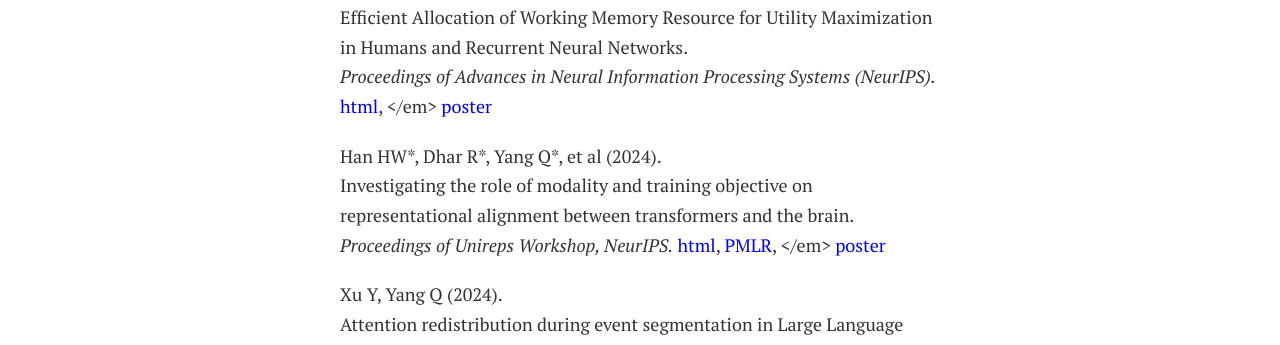
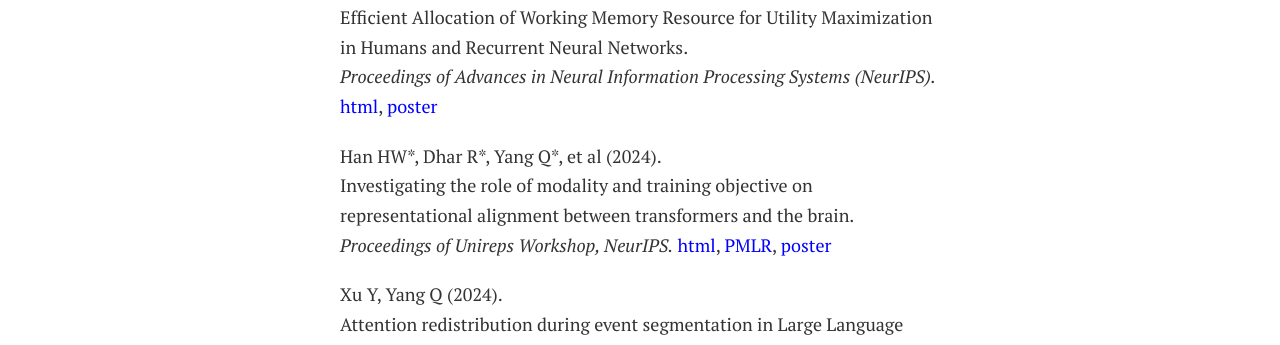
Before and after one commit to Qingqing-Yang-177/Qingqing-Yang-177.github.io, a Jekyll site: the page built from publications.md, in a window 1280 px wide. Shown: the part 368-713 px from the top of the page. Built offline with Jekyll 4.4.1, drawn with Linux system fonts in a browser that asks for light colours; nearby versions of some CDN libraries; comment, search, counter and statistics services are not loaded; a style sheet for code colours, icons or effects is not loaded.

Commit message:
Update publications.md

```diff
--- a/publications.md
+++ b/publications.md
@@ -17,13 +17,13 @@ title: Publications
 <div style="margin: 0; margin-bottom: 20px;">
   Yang Q, Li HH (2025). <br>
   Efficient Allocation of Working Memory Resource for Utility Maximization in Humans and Recurrent Neural Networks. <br>
-  <em>Proceedings of Advances in Neural Information Processing Systems (NeurIPS).</em> <a href="https://openreview.net/pdf?id=eYVFs6TfQ0" style="color: blue;"> html</a>, </em> <a href="/mypaper/wmReward_nips25-2.pdf" style="color: blue;"> poster</a>
+  <em>Proceedings of Advances in Neural Information Processing Systems (NeurIPS).</em> <a href="https://openreview.net/pdf?id=eYVFs6TfQ0" style="color: blue;"> html</a>, <a href="/mypaper/wmReward_nips25-2.pdf" style="color: blue;"> poster</a>
 </div>
 
 <div style="margin: 0; margin-bottom: 20px;">
   Han HW*, Dhar R*, Yang Q*, et al (2024). <br>
  Investigating the role of modality and training objective on representational alignment between transformers and the brain. <br>
-  <em>Proceedings of Unireps Workshop, NeurIPS.</em> <a href="https://openreview.net/pdf?id=t4CnKu6yXn" style="color: blue;"> html</a>, <a href="https://proceedings.mlr.press/v285/han24a.html" style="color: blue;">PMLR</a>, </em> <a href="/mypaper/UniReps2024_poster.pdf" style="color: blue;"> poster</a>
+  <em>Proceedings of Unireps Workshop, NeurIPS.</em> <a href="https://openreview.net/pdf?id=t4CnKu6yXn" style="color: blue;"> html</a>, <a href="https://proceedings.mlr.press/v285/han24a.html" style="color: blue;">PMLR</a>, <a href="/mypaper/UniReps2024_poster.pdf" style="color: blue;"> poster</a>
 </div>
 
 <div style="margin: 0; margin-bottom: 20px;">
```
